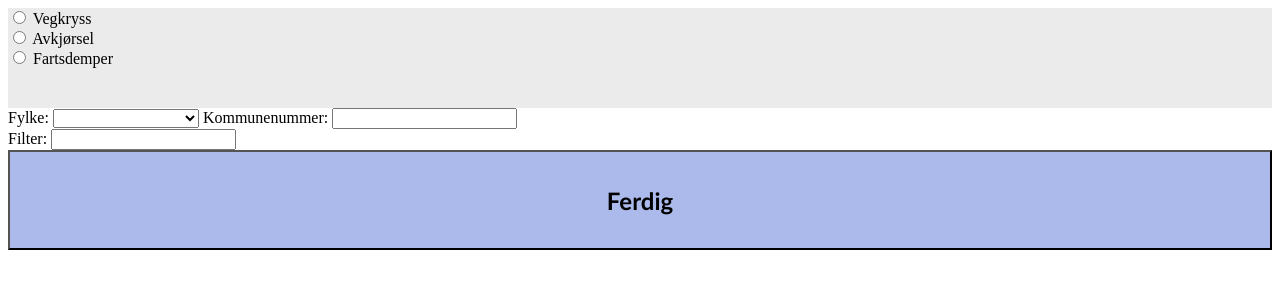
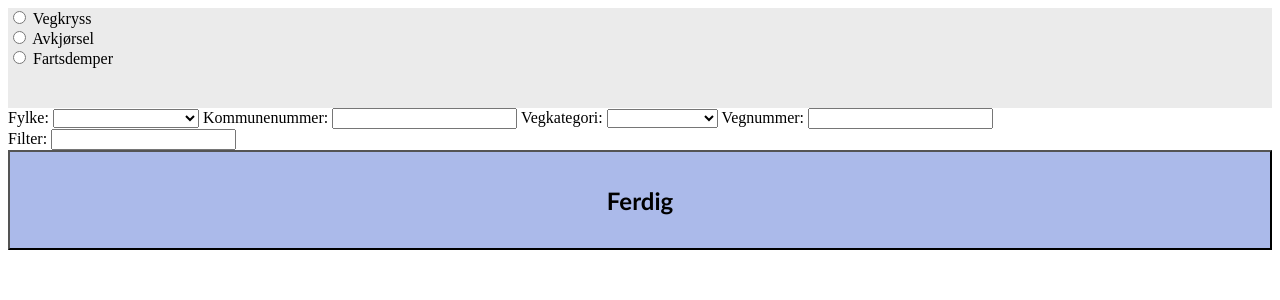
Before and after one commit to andreryg/Egenskapskorrigering, a Flask app: page / in a window 1280 px wide. Shown: the top 300 px of the page. Run offline with Flask 3, Linux system fonts and the light colour scheme.

Commit message:
filter by road category and number

```diff
--- a/app.py
+++ b/app.py
@@ -37,11 +37,14 @@ def getData():
         objekter.filter({'kommune':int(request.form['kommune'])})
     elif request.form['fylke'] != "0":
         objekter.filter({'fylke':int(request.form['fylke'])})
+    if request.form['vegkategori'] != "0":
+        objekter.filter({'vegsystemreferanse':request.form['vegkategori']+request.form['vegnummer']})
     if request.form['filter'] != "":
         objekter.filter({'egenskap':request.form['filter']})
-    objekterDF = pd.DataFrame(objekter.to_records())
+    objekterDF = pd.DataFrame(objekter.to_records()).sort_values(by=['vref']).reset_index(drop=True)
+    print(objekterDF['vegkategori'].head())
     #objekterDF = objekterDF.assign(geometri = lambda x: str(x['geometri']).strip("POINTZ()")[3:].split(" "))
-    #print(objekterDF.columns.values.tolist())
+    print(objekterDF.columns.values.tolist())
     objekter_array = objekterDF[['nvdbId', 'versjon', 'startdato', 'geometri']].to_numpy()
     for x in objekter_array:
         x[-1] = x[-1].strip("POINTZ()")[3:].split(" ")[0:2]
--- a/templates/index.html
+++ b/templates/index.html
@@ -56,7 +56,19 @@
                     <option value=54>Troms og Finnmark</option>
                 </select>
                 <label for="kommune">Kommunenummer:</label>
-                <input type="text" id="kommune" name="kommune"><br>
+                <input type="text" id="kommune" name="kommune">
+                <label for="vegkategori">Vegkategori:</label>
+                <select id="vegkategori" name="vegkategori">
+                    <option value=0> </option>
+                    <option value="ev">Europaveg</option>
+                    <option value="rv">Riksveg</option>
+                    <option value="fv">Fylkesveg</option>
+                    <option value="kv">Kommunal veg</option>
+                    <option value="pv">Privat veg</option>
+                    <option value="sv">Skogsbilveg</option>
+                </select>
+                <label for="vegnummer">Vegnummer:</label>
+                <input type="text" id="vegnummer" name="vegnummer"><br>
                 <label for="filter">Filter:</label>
                 <input type="text" id="filter" name="filter"><br>
                 <button class="btn" type="submit" onclick="sendData()">Ferdig</button>
```
